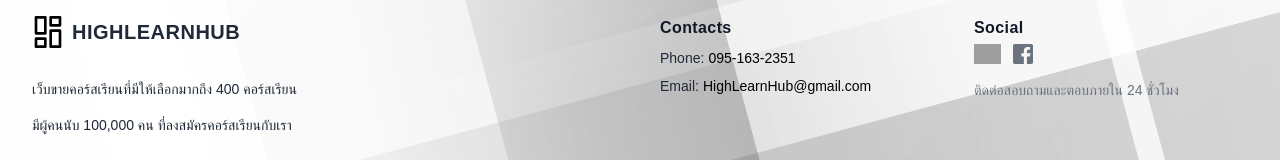
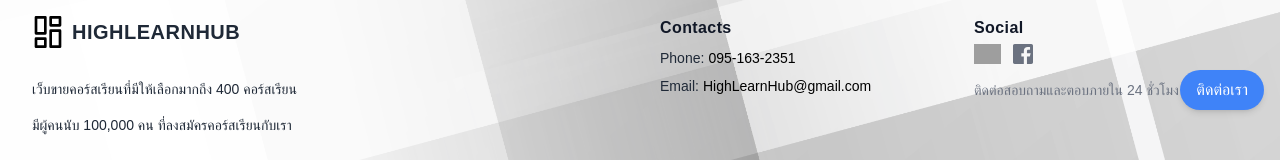
Before and after one commit to patt502090/HighLearnHub, a React (Create React App) app in the folder frontend/: page / in a window 1280 px wide. Shown: the part 674-834 px from the top of the page. Built offline with nearby package versions, Linux system fonts and the light colour scheme; no server answers; grey boxes are pictures that could not be loaded.

Commit message:
add helpe service(draft)

```diff
--- /dev/null
+++ b/frontend/src/components/Helper.js
@@ -0,0 +1,57 @@
+import React, { useState } from "react";
+
+const FloatingButton = () => {
+  const [isFormVisible, setIsFormVisible] = useState(false);
+  const [formData, setFormData] = useState({
+    name: "",
+    phoneNumber: "",
+  });
+
+  const toggleFormVisibility = () => {
+    setIsFormVisible(!isFormVisible);
+  };
+
+  const handleChange = (e) => {
+    const { name, value } = e.target;
+    setFormData({ ...formData, [name]: value });
+  };
+
+  const handleSubmit = (e) => {
+    e.preventDefault();
+    console.log(formData);
+    setFormData({
+      name: "",
+      phoneNumber: "",
+    });
+  };
+
+  return (
+    <div className="fixed bottom-4 right-4 z-50">
+      <button
+        onClick={toggleFormVisibility}
+        className="bg-blue-500 text-white px-4 py-2 rounded-full shadow-md focus:outline-none"
+      >
+        ติดต่อเรา
+      </button>
+      {isFormVisible && (
+        <div className="absolute bottom-14 right-4 bg-white p-4 rounded-md shadow-md">
+          <form onSubmit={handleSubmit} className="flex flex-col gap-4">
+          </form>
+        </div>
+      )}
+      {isFormVisible && (
+        <div className="absolute bottom-24 right-4">
+          <a href="YOUR_LINE_LINK_HERE" target="_blank" rel="noopener noreferrer">
+            <img
+              src="YOUR_QR_CODE_IMAGE_URL_HERE"
+              alt="Line Icon"
+              className="w-10 h-10 rounded-full bg-white shadow-md"
+            />
+          </a>
+        </div>
+      )}
+    </div>
+  );
+};
+
+export default FloatingButton;
--- a/frontend/src/pages/HomePage.js
+++ b/frontend/src/pages/HomePage.js
@@ -14,6 +14,7 @@ import { Helmet } from "react-helmet";
 import ax from "../conf/ax";
 import conf from "../conf/main";
 import MyCourseOnHome from "../components/HomePage/MyCourseOnHome";
+import Help from"../components/Helper"
 
 export default function HomePage() {
   const [course, setCourse] = useState([]);
@@ -103,6 +104,7 @@ export default function HomePage() {
             <Announcements data={announcements} />
             <Course data={course} userRole={ContextState.userRole} />
             <Footer />
+
           </>
         )}
       </>
@@ -134,6 +136,7 @@ export default function HomePage() {
             <Course data={course} />
             <Footer></Footer>
             <Outlet />
+            <Help/>
           </>
         )}
       </ContextProvider>
```
